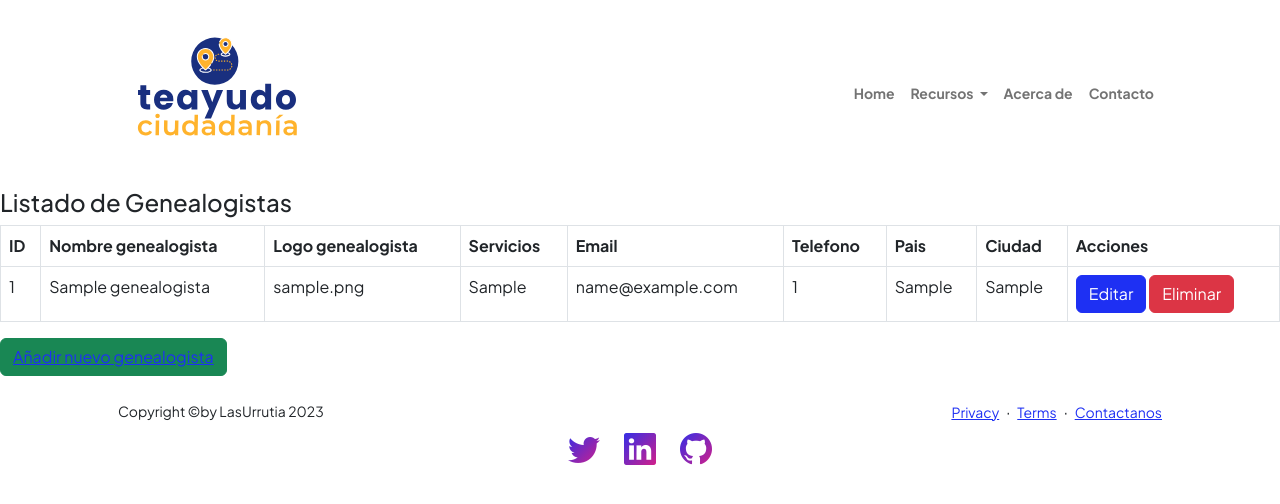
After one commit to ceurrutia/teayudociudadania, a Django app: page /listado_genealogistas/ in a window 1280 px wide. The commit adds this page. Shown: the top 504 px of the page. Run offline with Django 4.2, Linux system fonts and the light colour scheme; tables that the repository leaves empty hold one stand-in row (values such as "Sample post"); some libraries are stand-ins or nearby versions.

Commit message:
crud genealogia, templates

```diff
--- a/tienda/portal/models.py
+++ b/tienda/portal/models.py
@@ -32,12 +32,13 @@ class Persona(models.Model):
     sitio_web = models.CharField(verbose_name="sitio web", max_length=100, blank=False, default="website")
     servicios = models.CharField(verbose_name="servicios", max_length= 200, null=False, default="Servicios informados")
 
+
     def __str__(self) -> str:
         return f'{self.nombre} {self.apellido} - {self.email} - {self.telefono} - {self.pais} - {self.ciudad} - {self.sitio_web}'
 
     def clean(self):
-        if not (0 < self.telefono <= 999999999):
-            raise ValidationError("El número de teléfono debe ser un número positivo y no tener más de 9 dígitos.")
+        if not (0 < self.telefono <= 9999999999999):
+            raise ValidationError("El número de teléfono debe ser un número positivo y no tener más de 13 dígitos.")
 
     class Meta:
         abstract = True
@@ -52,10 +53,11 @@ class Gestor(Persona):
        verbose_name_plural = "Gestores"
 
 class Genealogista(Persona):
-    nombre_genealogista = models.CharField(verbose_name="nombre_genealogista", max_length=16)
+    nombre_genealogista = models.CharField(verbose_name="nombre_genealogista", max_length=100)
     logo_genealogista = models.ImageField(verbose_name="logo genealogista", upload_to='imagenes/', null=True)
 
-
+    class Meta:
+       verbose_name_plural = "Genealogistas"
 
 #categorias de contenido
 
--- a/tienda/portal/urls.py
+++ b/tienda/portal/urls.py
@@ -18,4 +18,10 @@ urlpatterns = [
     path('gestoria/<int:pk>/editar/', views.GestoresUpdateView.as_view(), name='gestor_editar'),
     path('gestoria/<int:pk>/eliminar/', views.GestoresDeleteView.as_view(), name='gestor_eliminar'),
 
+     #Crud genealogistas
+    path('listado_genealogistas/', views.listado_genealogistas, name='listado_genealogistas'),
+    path('create_genealogista/', views.GenealogistasCreateView.as_view(), name = "create_genealogista"),
+    path('genealogista/<int:pk>/editar/', views.GenealogistasUpdateView.as_view(), name='genealogista_editar'),
+    path('genealogista/<int:pk>/eliminar/', views.GenealogistasDeleteView.as_view(), name='genealogista_eliminar'),
+
 ]
--- a/tienda/portal/views.py
+++ b/tienda/portal/views.py
@@ -16,7 +16,7 @@ from django.contrib.auth.decorators import login_required
 from .models import Categorias
 from typing import Any
 from django.urls import reverse_lazy
-from .models import Gestor
+from .models import Gestor, Genealogista
 
 # Create your views here.
 
@@ -32,9 +32,10 @@ def gestores(request):
     gestores = Gestor.objects.all()
     return render(request, 'gestores.html', {'gestores': gestores})
 
+def genealogistas(request):
+    genealogistas = Genealogista.objects.all()
+    return render(request, 'genealogistas.html', {'genealogistas': genealogistas})
 
-def genealogistas(request: HttpRequest) -> HttpResponse:
-    return render(request, 'genealogistas.html')
 
 def acerca(request: HttpRequest) -> HttpResponse:
     return render(request, 'acerca.html')
@@ -154,3 +155,42 @@ class GestoresDeleteView(DeleteView):
     model = Gestor
     template_name = 'administracion/gestor_eliminar.html'
     success_url = reverse_lazy('listado_gestores')
+
+    #Genealogistas
+
+def listado_genealogistas(request):
+    genealogistas = Genealogista.objects.all()
+    return render(request, "administracion/listado_genealogistas.html", {'genealogistas': genealogistas})
+
+
+class Genealogistas(ListView):
+    model = Genealogista
+    context_object_name = 'genealogistas'
+    template_name = 'administracion/listado_genealogistas.html'
+    ordering = ['nombre_genealogista']
+
+    def get(self, request: HttpRequest, *args: Any, **kwargs: Any):
+        if 'nombre_genealogista' in request.GET:
+            self.queryset = self.queryset.filter(nombre_genealogista__contains=request.GET['nombre_genealogista'])
+
+        return super().get(request, *args, **kwargs)
+
+
+class GenealogistasCreateView(CreateView):
+    model = Genealogista
+    fields = ['nombre_genealogista', 'logo_genealogista', 'servicios', 'email', 'telefono', 'pais', 'ciudad']
+    template_name = 'administracion/create_genealogista.html'
+    success_url = reverse_lazy('administracion/create_genealogista')
+
+
+class GenealogistasUpdateView(UpdateView):
+    model = Genealogista
+    fields = ['nombre_genealogista', 'logo_genealogista', 'servicios', 'email', 'telefono', 'pais', 'ciudad']
+    template_name = 'administracion/create_genealogista.html'
+    success_url = reverse_lazy('listado_genealogistas')
+
+
+class GenealogistasDeleteView(DeleteView):
+    model = Genealogista
+    template_name = 'administracion/genealogista_eliminar.html'
+    success_url = reverse_lazy('listado_genealogistas')
--- /dev/null
+++ b/tienda/templates/administracion/listado_genealogistas.html
@@ -0,0 +1,57 @@
+{% extends "base.html" %}
+{% block content%}
+
+<div class="table-responsive">
+    <table class="table table-bordered">
+        <h4> Listado de Genealogistas</h4>
+        <thead>
+            <tr>
+                <th scope="col">ID</th>
+                <th scope="col">Nombre genealogista</th>
+                <th scope="col">Logo genealogista</th>
+                <th scope="col">Servicios</th>
+                <th scope="col">Email</th>
+                <th scope="col">Telefono</th>
+                <th scope="col">Pais</th>
+                <th scope="col">Ciudad</th>
+                <th scope="col">Acciones</th>
+
+            </tr>
+        </thead>
+        <tbody>
+            <tr>
+            <!-- Iterar sobre cada categoria -->
+                 {% for genealogista in genealogistas %}
+                <td >{{ genealogista.id }}</td>
+                <td>{{ genealogista.nombre_genealogista }}</td>
+                <td>{{ genealogista.logo_genealogista }}</td>
+                <td>{{ genealogista.servicios }}</td>
+                <td>{{ genealogista.email }}</td>
+                <td>{{ genealogista.telefono }}</td>
+                <td>{{ genealogista.pais }}</td>
+                <td>{{ genealogista.ciudad }}</td>
+
+                <td>
+
+                   <!-- Botón para editar serie -->
+                   <a class="btn btn-primary"
+                   href="/genealogista/{{ genealogista.id }}/editar/"
+                   >Editar</a>
+                   <!-- Botón para eliminar serie -->
+                   <a type="button" class="btn btn-danger"
+                   href="/genealogista/{{ genealogista.id }}/eliminar/"
+                       >Eliminar</button>
+
+                </td>
+
+
+            </tr>
+            {% endfor %}
+        </tbody>
+    </table>
+    <button type="submit" class="btn btn-success" style="margin-right:5px;" ><a href={% url "create_genealogista" %}>Añadir
+        nuevo genealogista
+    </a></button>
+
+</div>
+{%endblock%}
```
Also changed, not shown: tienda/portal/forms.py (+14 -2 lines), tienda/templates/administracion/create_genealogista.html (added, +14 -0 lines), tienda/templates/administracion/genealogista_eliminar.html (added, +24 -0 lines), tienda/templates/genealogistas.html (+16 -8 lines), tienda/media/imagenes/bisagras.png (added), tienda/media/imagenes/paple.jpg (added), tienda/portal/migrations/0011_alter_genealogista_options_and_more.py (added).
